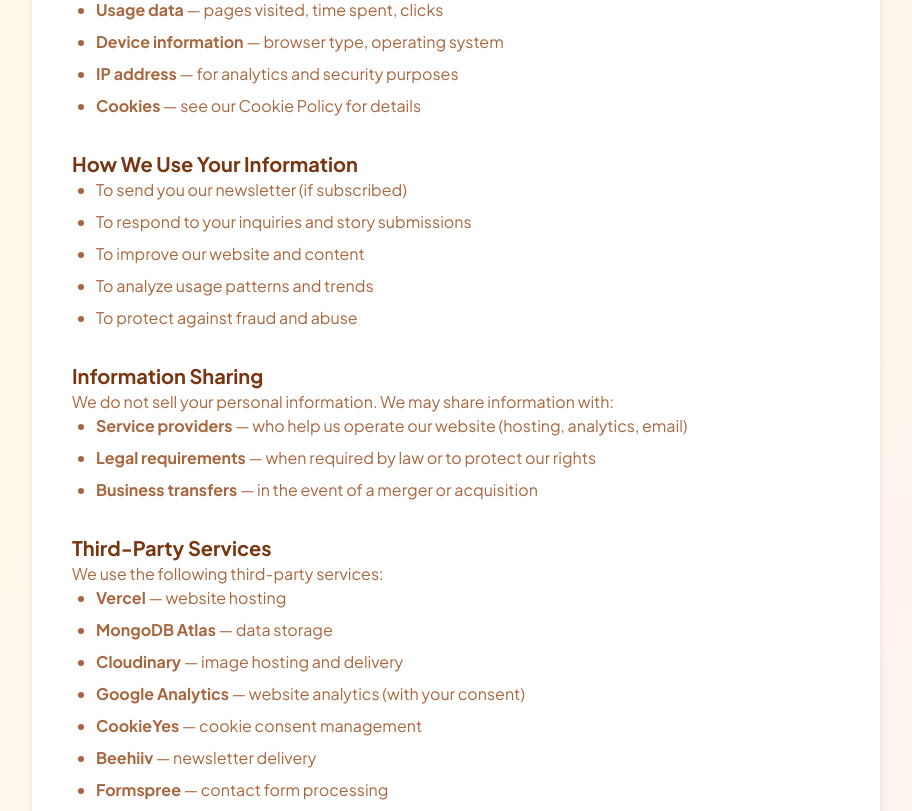
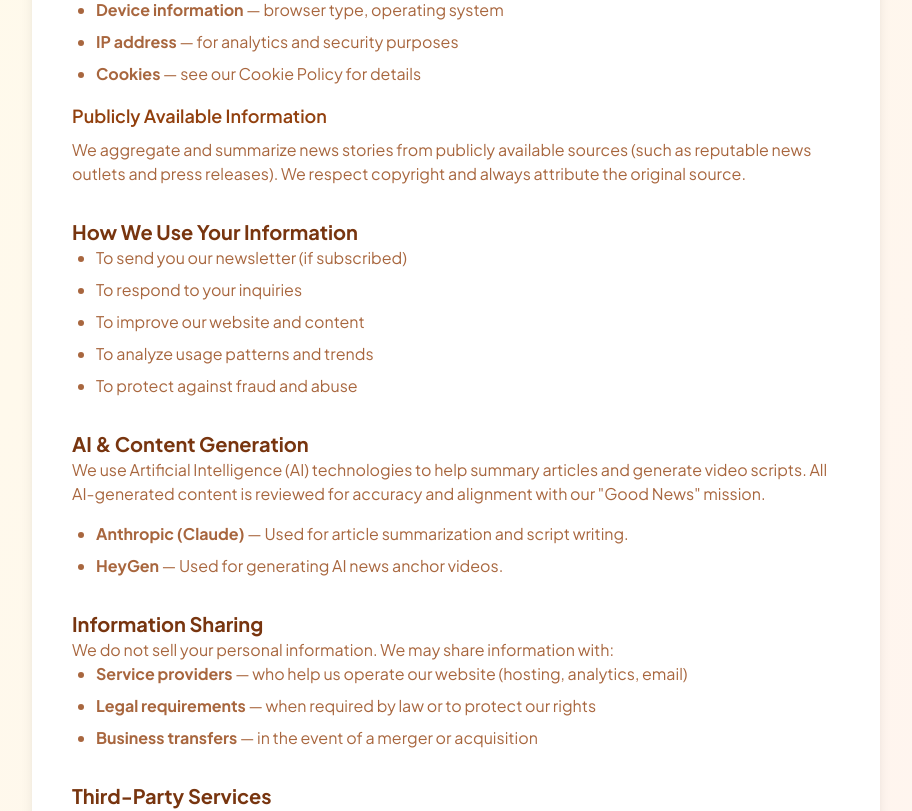
Before and after one commit to something77hub/brightwire, a Nuxt app: page /privacy in a window 1280 px wide. Shown: the part 680-1491 px from the top of the page, without its empty margins (184-1096 px from the left). Built offline with nearby package versions, Linux system fonts and the light colour scheme; no server answers.

Commit message:
Initial commit

```diff
--- a/pages/article/[slug].vue
+++ b/pages/article/[slug].vue
@@ -389,7 +389,6 @@
           />
         </div>
 
-        <!-- Load More Related Button -->
         <div v-if="hasMoreRelated" class="mt-10 text-center">
           <button
             @click="loadMoreRelated"
@@ -410,6 +409,9 @@
               </svg>
             </span>
           </button>
+        </div>
+        <div v-else class="mt-10 text-center text-amber-900/40 text-sm font-medium italic">
+          You're all caught up! ✨
         </div>
       </section>
 
--- a/pages/privacy.vue
+++ b/pages/privacy.vue
@@ -24,7 +24,6 @@
             <ul class="list-disc pl-6 text-amber-800/80 space-y-2">
               <li><strong>Email address</strong> — when you subscribe to our newsletter</li>
               <li><strong>Contact information</strong> — when you submit a story or contact us</li>
-              <li><strong>Account information</strong> — if you create an account (optional)</li>
             </ul>
 
             <h3 class="text-lg font-semibold text-amber-800 mt-4">Information Collected Automatically</h3>
@@ -34,16 +33,32 @@
               <li><strong>IP address</strong> — for analytics and security purposes</li>
               <li><strong>Cookies</strong> — see our Cookie Policy for details</li>
             </ul>
+
+            <h3 class="text-lg font-semibold text-amber-800 mt-4">Publicly Available Information</h3>
+            <p class="text-amber-800/80 mt-2">
+              We aggregate and summarize news stories from publicly available sources (such as reputable news outlets and press releases). We respect copyright and always attribute the original source.
+            </p>
           </section>
 
           <section>
             <h2 class="text-xl font-bold text-amber-900">How We Use Your Information</h2>
             <ul class="list-disc pl-6 text-amber-800/80 space-y-2">
               <li>To send you our newsletter (if subscribed)</li>
-              <li>To respond to your inquiries and story submissions</li>
+              <li>To respond to your inquiries</li>
               <li>To improve our website and content</li>
               <li>To analyze usage patterns and trends</li>
               <li>To protect against fraud and abuse</li>
+            </ul>
+          </section>
+
+          <section>
+            <h2 class="text-xl font-bold text-amber-900">AI & Content Generation</h2>
+            <p class="text-amber-800/80 mb-4">
+              We use Artificial Intelligence (AI) technologies to help summary articles and generate video scripts. All AI-generated content is reviewed for accuracy and alignment with our "Good News" mission.
+            </p>
+            <ul class="list-disc pl-6 text-amber-800/80 space-y-2">
+              <li><strong>Anthropic (Claude)</strong> — Used for article summarization and script writing.</li>
+              <li><strong>HeyGen</strong> — Used for generating AI news anchor videos.</li>
             </ul>
           </section>
 
@@ -63,13 +78,12 @@
             <h2 class="text-xl font-bold text-amber-900">Third-Party Services</h2>
             <p class="text-amber-800/80">We use the following third-party services:</p>
             <ul class="list-disc pl-6 text-amber-800/80 space-y-2">
-              <li><strong>Vercel</strong> — website hosting</li>
-              <li><strong>MongoDB Atlas</strong> — data storage</li>
-              <li><strong>Cloudinary</strong> — image hosting and delivery</li>
-              <li><strong>Google Analytics</strong> — website analytics (with your consent)</li>
-              <li><strong>CookieYes</strong> — cookie consent management</li>
-              <li><strong>Beehiiv</strong> — newsletter delivery</li>
-              <li><strong>Formspree</strong> — contact form processing</li>
+              <li><strong>Vercel</strong> — Website hosting</li>
+              <li><strong>MongoDB Atlas</strong> — Database storage</li>
+              <li><strong>Cloudinary</strong> — Image optimization and delivery</li>
+              <li><strong>Anthropic</strong> — AI text processing</li>
+              <li><strong>HeyGen</strong> — AI video generation</li>
+              <li><strong>Google Analytics</strong> — Website traffic analysis</li>
             </ul>
             <p class="text-amber-800/80 mt-2">
               Each service has its own privacy policy governing their use of your data.
```
Also changed, not shown: 1 other file (tests, documents, lock files or other folders).
